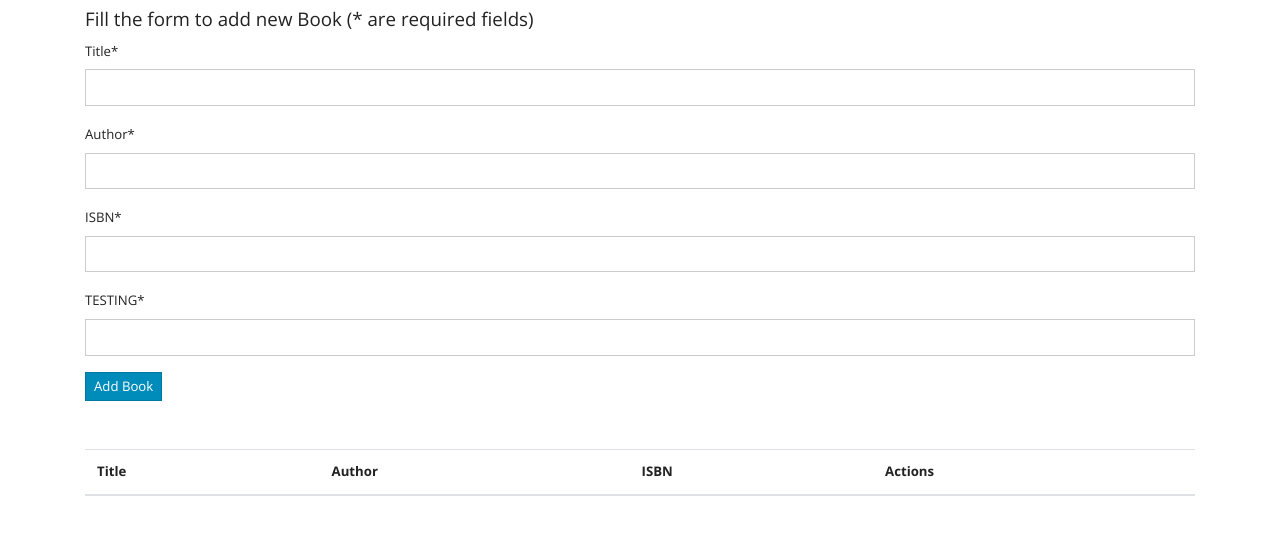
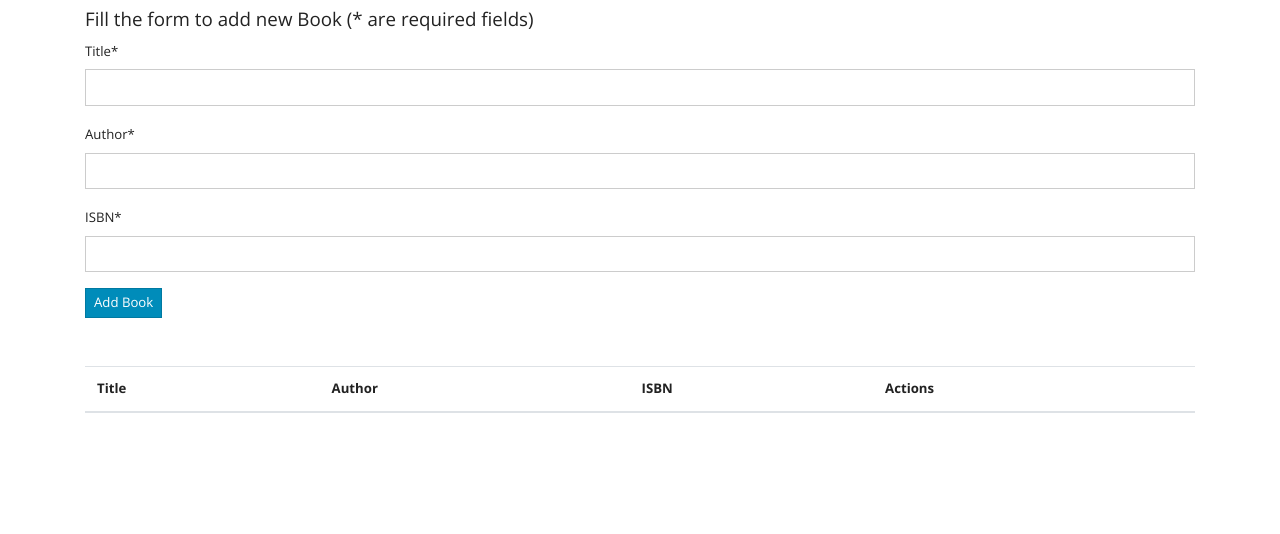
Before and after one commit to comsianabrar/book-list, a plain HTML site: page index.html in a window 1280 px wide. Shown: the part 94-628 px from the top of the page. Drawn offline with nearby package versions, Linux system fonts and the light colour scheme.

Commit message:
removedTEst

```diff
--- a/index.html
+++ b/index.html
@@ -28,18 +28,6 @@
             <input type="text" class="form-control" id="isbn">
         </div>
 
-        <!--  TO BE REMOVED        -->
-
-
-        <div class="form-group">
-            <label for="isbn">TESTING*</label>
-            <input type="text" class="form-control" id="TESTING">
-        </div>
-
-
-        <!--  TO BE REMOVED TOO        -->
-
-
         <div class="form-group">
             <button class="btn btn-sm btn-primary">Add Book</button>
         </div>
```
